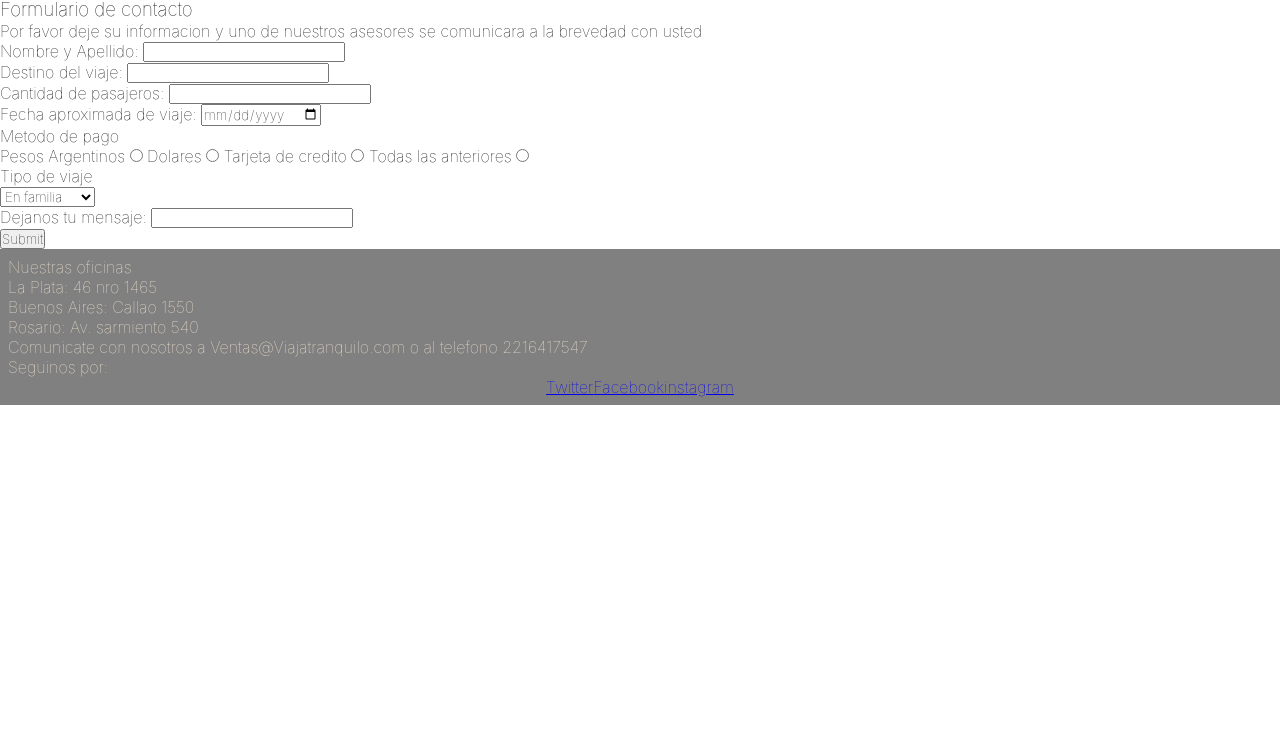
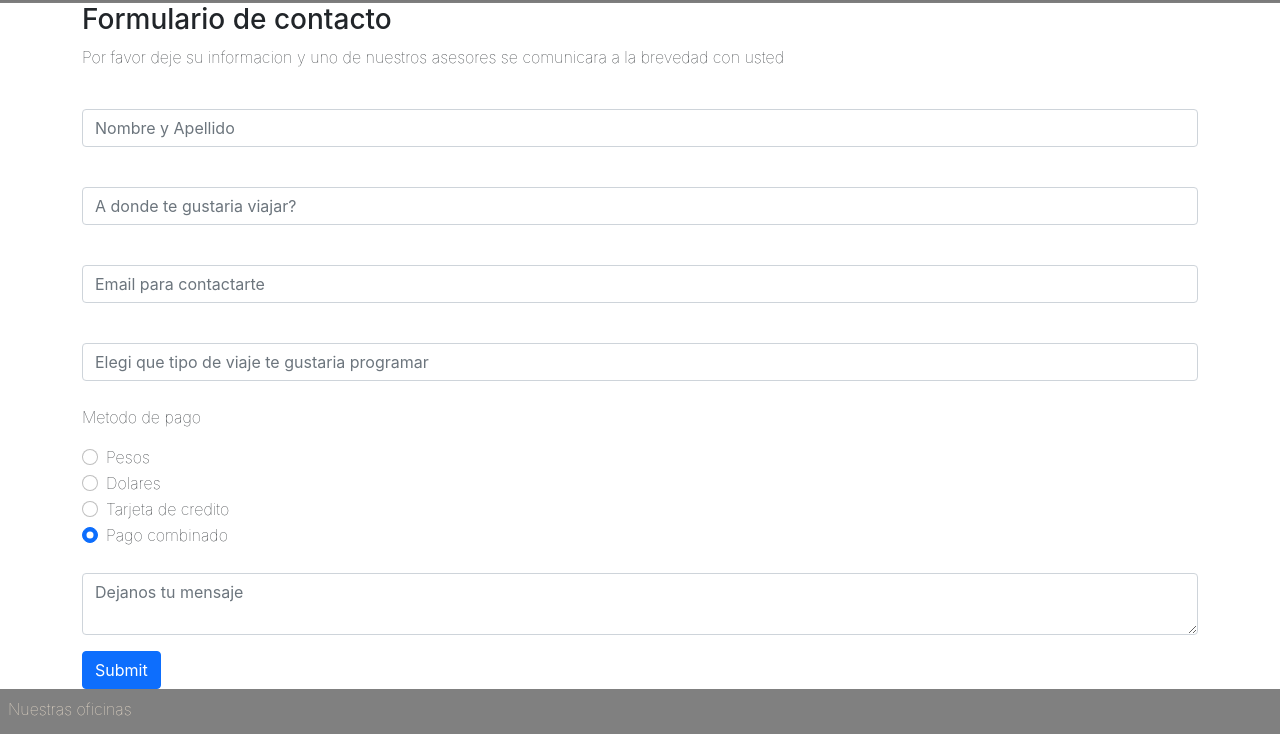
Before and after one commit to luzmeder/EntregaFinal, a plain HTML site: page pages/contacto.html in a window 1280 px wide. Shown: the part 53-787 px from the top of the page. Drawn offline with nearby package versions, Linux system fonts and the light colour scheme.

Commit message:
aplicando bootstramp

```diff
--- a/Style.css
+++ b/Style.css
@@ -15,7 +15,7 @@
     padding: .5rem;
 }
 
-.menu {
+.menu{
     display: flex;
     align-items: center;
 }
@@ -123,10 +123,6 @@ ul li{
         font-size: 1.3rem;
     }
 
-/* figure div{
-    text-align: center;
-    justify-content: center;
-} */
 
 .imagen{
     border-top-left-radius: 10%;
@@ -157,6 +153,11 @@ ul li{
     border: 2px solid black;
     padding: 1rem;
 
+}
+
+.formulario{
+    padding: 20px;
+    margin: 20px;
 }
 
 footer{
--- a/pages/contacto.html
+++ b/pages/contacto.html
@@ -5,11 +5,13 @@
     <meta http-equiv="X-UA-Compatible" content="IE=edge">
     <meta name="viewport" content="width=device-width, initial-scale=1.0">
     <link rel="stylesheet" href="../Style.css">
+    <link rel="stylesheet" href="https://cdnjs.cloudflare.com/ajax/libs/font-awesome/6.0.0/css/all.min.css">
+    <link href="https://cdn.jsdelivr.net/npm/bootstrap@5.1.3/dist/css/bootstrap.min.css" rel="stylesheet" integrity="sha384-1BmE4kWBq78iYhFldvKuhfTAU6auU8tT94WrHftjDbrCEXSU1oBoqyl2QvZ6jIW3" crossorigin="anonymous">
     <title>VIAJA TRANQUILO</title>
 </head>
 <title>MENU DE AGENCIA DE VIAJES</title>
 <body>
-    <header>
+    <header class="container-fluid">
         <nav class="nav-container">
             <img class="logo" src="../assets/Avioncito.png">
             <ul class="menu">
@@ -34,53 +36,56 @@
             </div>
         </nav>
     </header>
-    <article>
+<article class="container">
     <h3>Formulario de contacto</h3>
     <p>Por favor deje su informacion y uno de nuestros asesores se comunicara a la brevedad con usted</p>
-
-    <div>
-        <label for="name">Nombre y Apellido:</label>
-        <input type="text" name="Nombre y Apellido">
+        <div class="mb-3">
+            <label for="name" class="form-label"></label>
+            <input type="text" class="form-control" id="name" placeholder="Nombre y Apellido">
+        </div>
+        <div class="mb-3">
+            <label for="destino" class="form-label"></label>
+            <input type="text" class="form-control" id="destino" placeholder="A donde te gustaria viajar?">
+        </div>
+        <div class="mb-3">
+            <label for="exampleFormControlInput1" class="form-label"></label>
+            <input type="email" class="form-control" id="exampleFormControlInput1" placeholder="Email para contactarte">
         </div>
         <div>
-        <label for="name">Destino del viaje:</label>
-        <input type="text" name="destino">
+            <label for="tipodeviaje" class="form-label"></label>
+            <input class="form-control" list="datalistOptions" id="tipodeviaje" placeholder="Elegi que tipo de viaje te gustaria programar">
+            <datalist id="datalistOptions">
+                <option value="En familia">
+                <option value="Con amigos">
+                <option value="En pareja">
+                <option value="Solo">
+                <option value="Otro tipo de viaje">
+            </datalist>
         </div>
-    <div>
-        <label for="pasajeros">Cantidad de pasajeros:</label>
-        <input type="number" name="pasajeros">
+        <br>
+        <p>Metodo de pago</p>
+        <div class="form-check">
+            <input class="form-check-input" type="radio" name="flexRadioDefault1" id="flexRadioDefault1">
+            <label class="form-check-label" for="flexRadioDefault1">Pesos</label>
         </div>
-    <div>
-        <label for="date">Fecha aproximada de viaje:</label>
-        <input type="date" name="date">
+        <div class="form-check">
+            <input class="form-check-input" type="radio" name="flexRadioDefault" id="flexRadioDefault2" checked>
+            <label class="form-check-label" for="flexRadioDefault2">Dolares</label>
         </div>
-    <div>
-        <p>Metodo de pago</p>
-
-        <label for="pesos">Pesos Argentinos</label>
-        <input type="radio" radio="pagos" id="Pesos">
-        <label for="dolares">Dolares</label>
-        <input type="radio" radio="pagos" id="dolares">
-        <label for="tarjeta">Tarjeta de credito</label>
-        <input type="radio" radio="pagos" id="tarjeta">
-        <label for="todas">Todas las anteriores</label>
-        <input type="radio" radio="pagos" id="todas">
+        <div class="form-check">
+            <input class="form-check-input" type="radio" name="flexRadioDefault" id="flexRadioDefault2" checked>
+            <label class="form-check-label" for="flexRadioDefault2">Tarjeta de credito</label>
         </div>
-    <div>
-<p>Tipo de viaje</p>
-<select name="tipo">
-    <option value="familia">En familia</option>
-    <option value="pareja">En pareja</option>
-    <option value="amigos">Con amigos</option>
-    <option value="solo">solo</option>
-    <option value="otros">otros</option>
-</select>
+        <div class="form-check">
+            <input class="form-check-input" type="radio" name="flexRadioDefault" id="flexRadioDefault2" checked>
+            <label class="form-check-label" for="flexRadioDefault2">Pago combinado</label>
         </div>
-<div>
-    <label for="name">Dejanos tu mensaje:</label>
-    <input type="text" name="mensaje">
+    <div class="mb-3">
+        <label for="mensaje" class="form-label"></label>
+        <textarea class="form-control" id="mensaje" rows="2" placeholder="Dejanos tu mensaje"></textarea>
     </div>
-    <input type="submit">
+    <input type="submit" class="btn btn-primary">
+    <br>
 </article>
 
  <footer>
```
Also changed, not shown: pages/ofertas.html (+2 -0 lines). Lines whose indentation alone changed are shown as unchanged.
